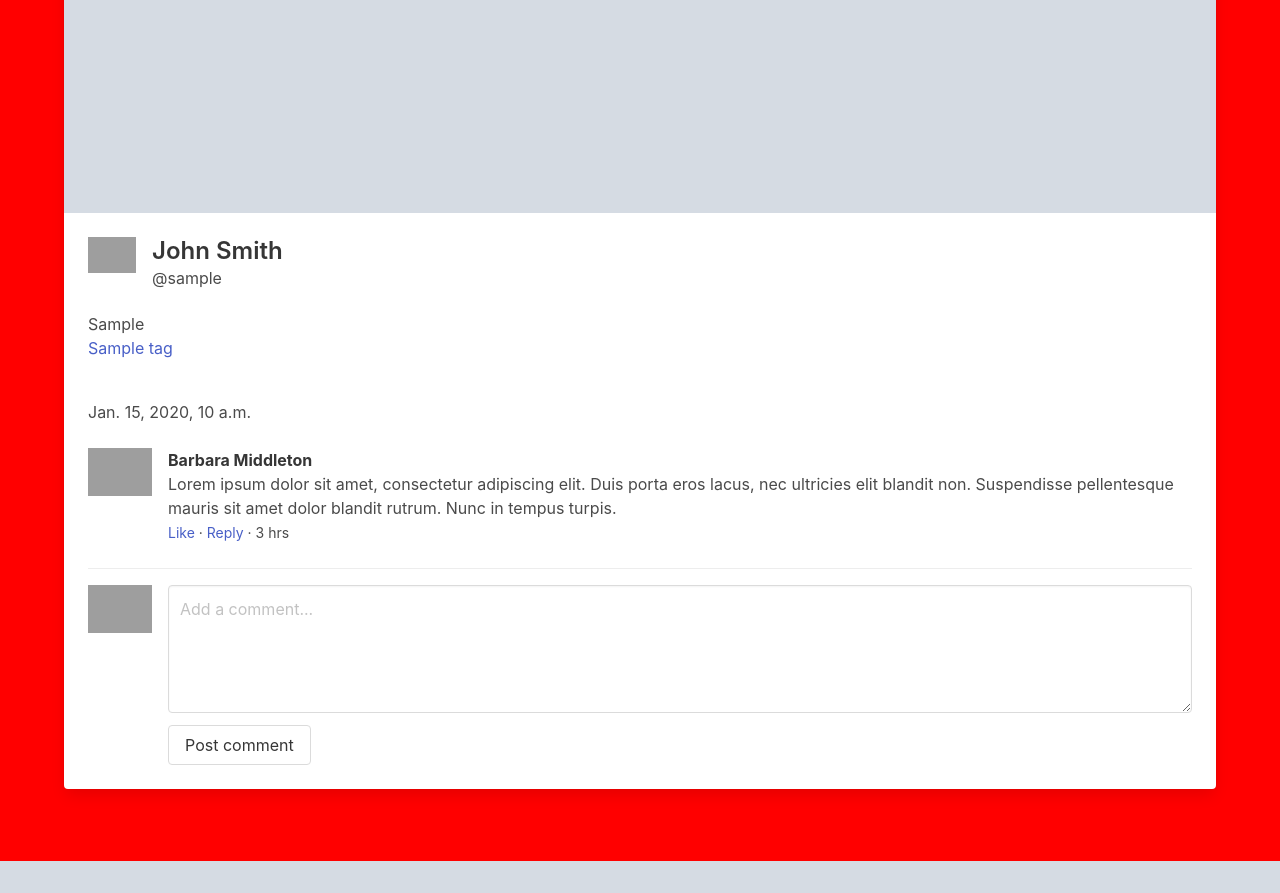
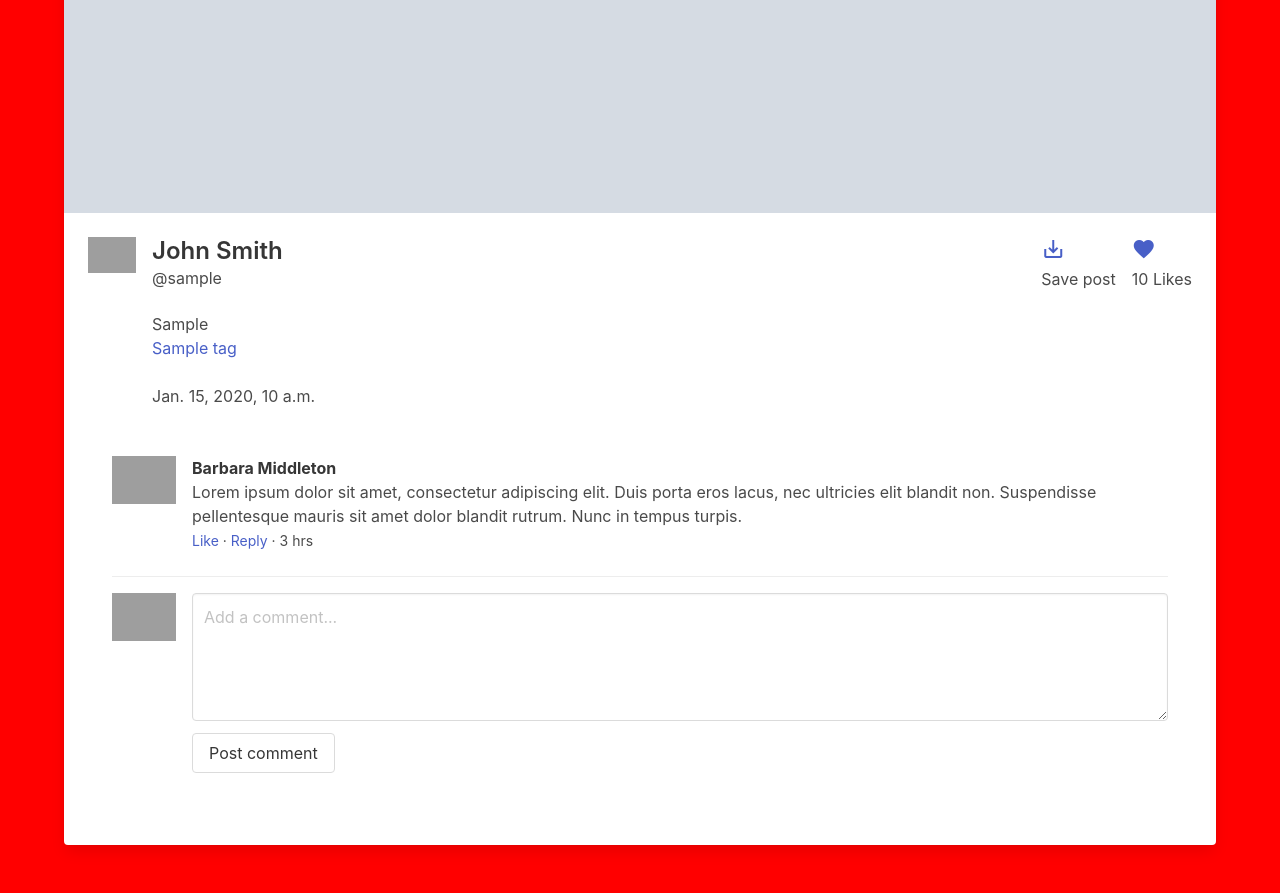
Before and after one commit to Wambui-123/Instagram, a Django app: page /post/00000000-0000-0000-0000-000000000001 in a window 1280 px wide. Shown: the part 755-1648 px from the top of the page. Before the commit the page ends 1616 px from the top, so only its background shows below. Run offline with Django 4.2, Linux system fonts and the light colour scheme; a user stored in the database is signed in; tables that the repository leaves empty hold one stand-in row (values such as "Sample post"); grey boxes marked "Sample" are stand-in pictures; grey boxes are pictures that could not be loaded.

Commit message:
adding icons for likes

```diff
--- a/instagram_clone/instagram_clone/templates/post_detail.html
+++ b/instagram_clone/instagram_clone/templates/post_detail.html
@@ -21,15 +21,28 @@
             <div class="media-content">
               <p class="title is-4">John Smith</p>
               <p class="subtitle is-6">@{{ post.user.username }}</p>
+
+              {{ post.caption }}
+              <p>{% for tag in post.tags.all %}<a href="{{ tag.get_absolute_url }}">{{ tag }}</a>{% endfor %}</p>
+              <br>
+              <time datetime="2016-1-1">{{ post.posted }}</time>
             </div>
-          </div>
 
-          <div class = "content">
-            {{ post.caption }}
-            <p>{% for tag in post.tags.all %}<a href="{{ tag.get_absolute_url }}">{{ tag }}</a>{% endfor %}</p>
-            <br>
-          <time datetime="2016-1-1">{{ post.posted }}</time>
+
+        <div class="media-right">
+          <a href=""><i class="material-icons">save_alt</i></a>
+          <p>Save post</p>
         </div>
+
+        <div class="media-right">
+          <a href=""><i class="material-icons">favorite</i></a>
+          <p>10 Likes</p>
+        </div>
+        </div>
+
+
+        {% comment %} Comment {% endcomment %}
+        <div class="card-content">
         <article class="media">
           <figure class="media-left">
             <p class="image is-64x64">
```
